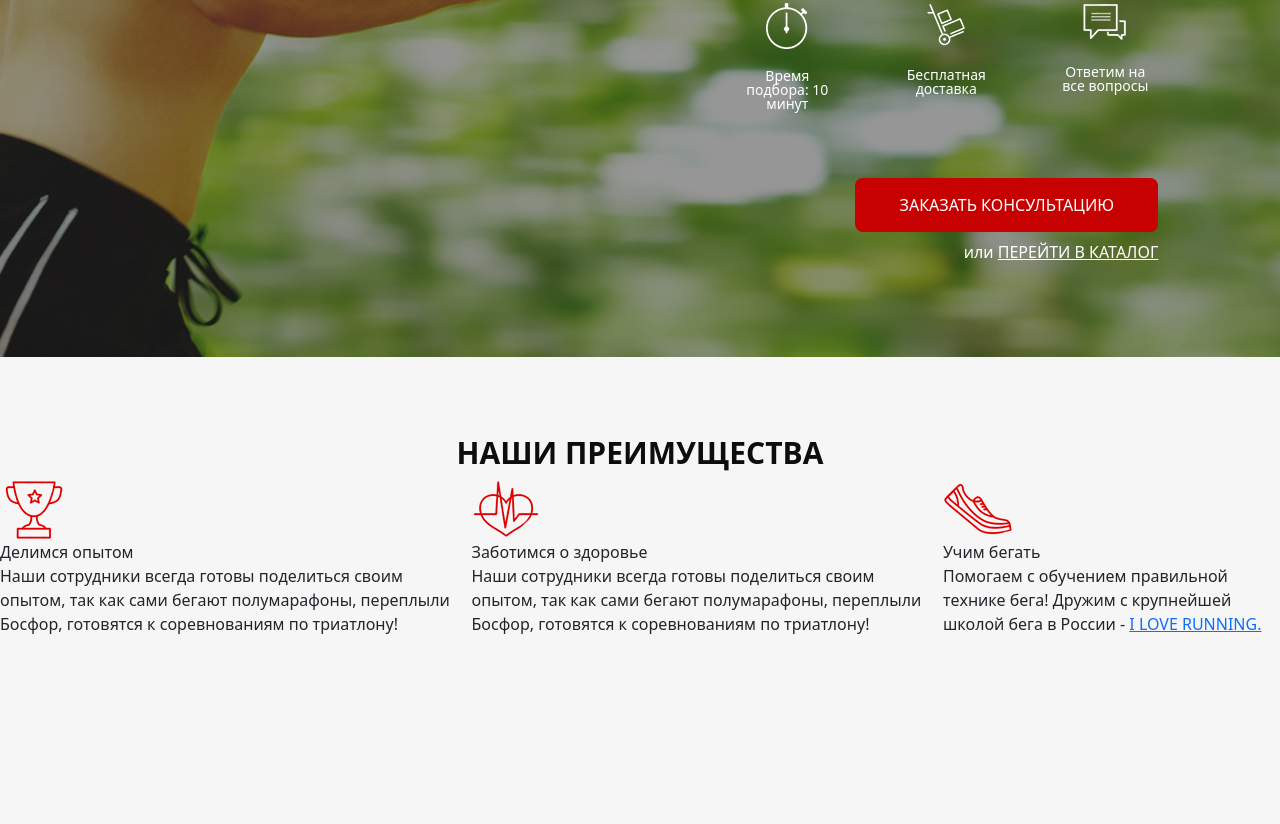
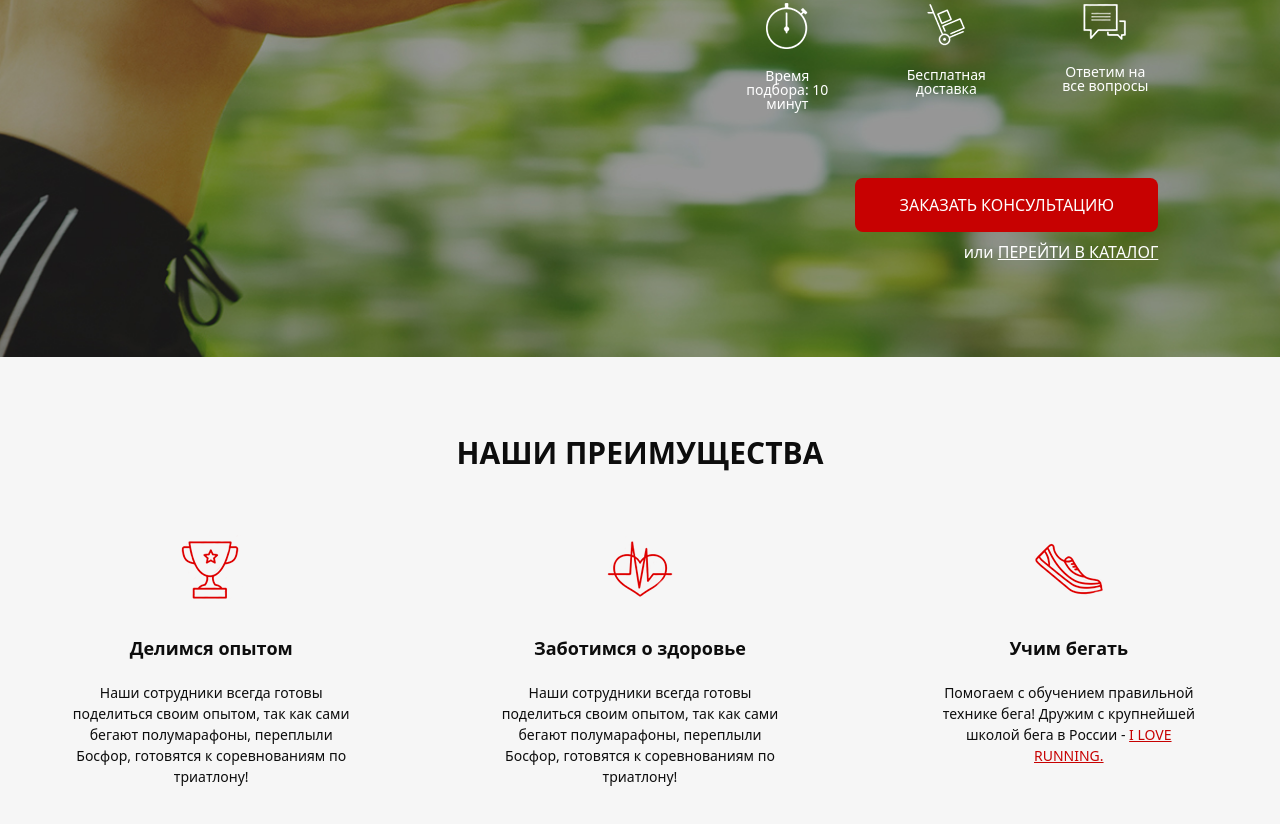
Before and after one commit to iaroslav-eremeev/practice_project_2, a website: page src/index.html in a window 1280 px wide. Shown: the part 326-1150 px from the top of the page. Drawn offline with Linux system fonts and the light colour scheme.

Commit message:
Style adv__item

```diff
--- a/src/sass/blocks/_adv.scss
+++ b/src/sass/blocks/_adv.scss
@@ -13,4 +13,31 @@
         display: flex;
         justify-content: space-between;
     }
+    &__item {
+        width: 33%;
+        margin-top: 60px;
+        img {
+            display: block;
+            margin: 0 auto;
+        }
+        &_subheader {
+            margin-top: 35px;
+            font-weight: bold;
+            font-size: 18px;
+            text-align: center;
+            color: #0D0D0D;
+        }
+        &_text {
+            max-width: 277px;
+            margin: 20px auto 0 auto;
+            font-weight: 400;
+            font-size: 14px;
+            text-align: center;
+            color: #0D0D0D;
+            a {
+                color: $main-color;
+                text-transform: uppercase;
+            }
+        }
+    }
 }
```
Also changed, not shown: src/css/style.min.css.
